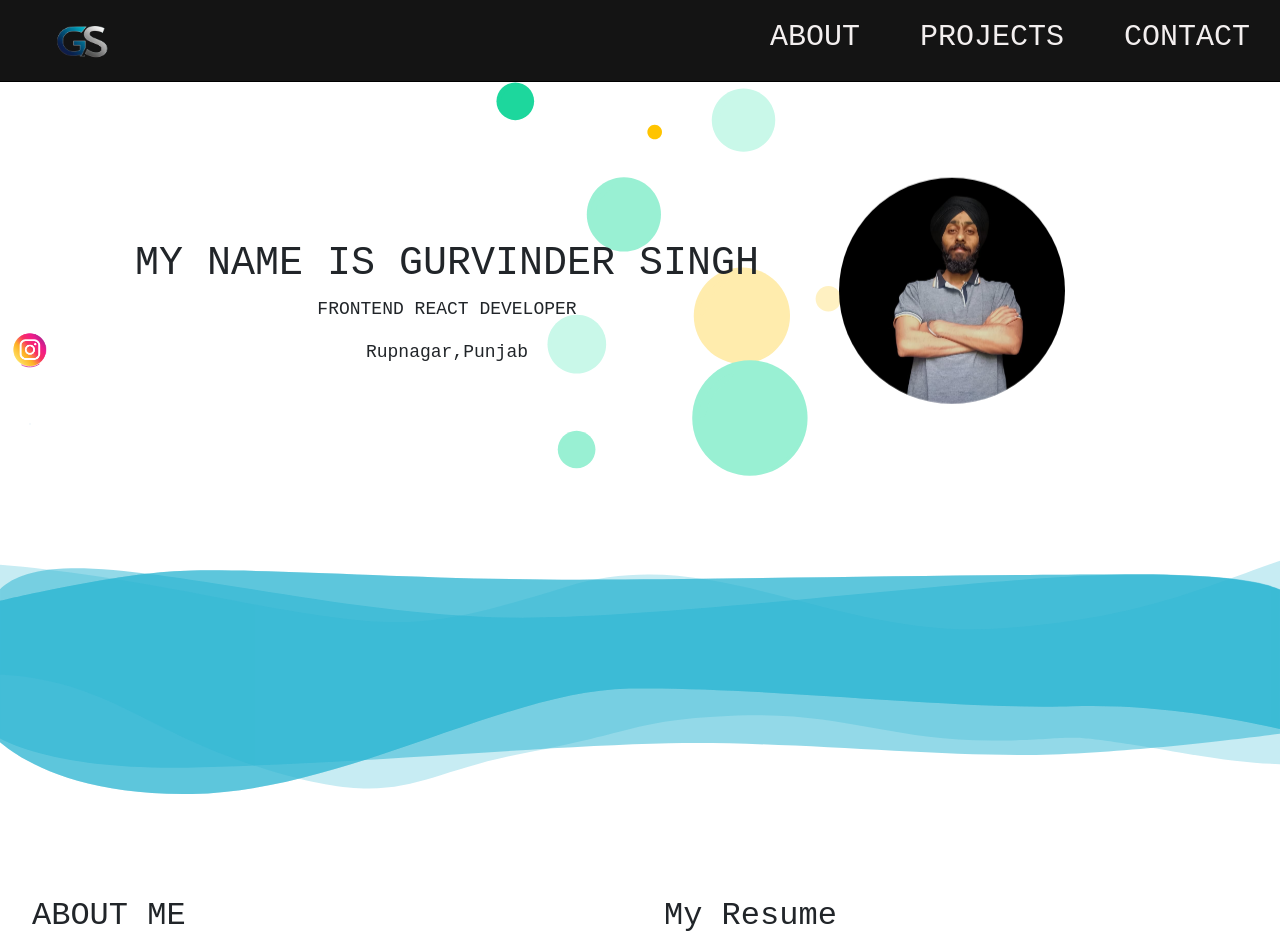
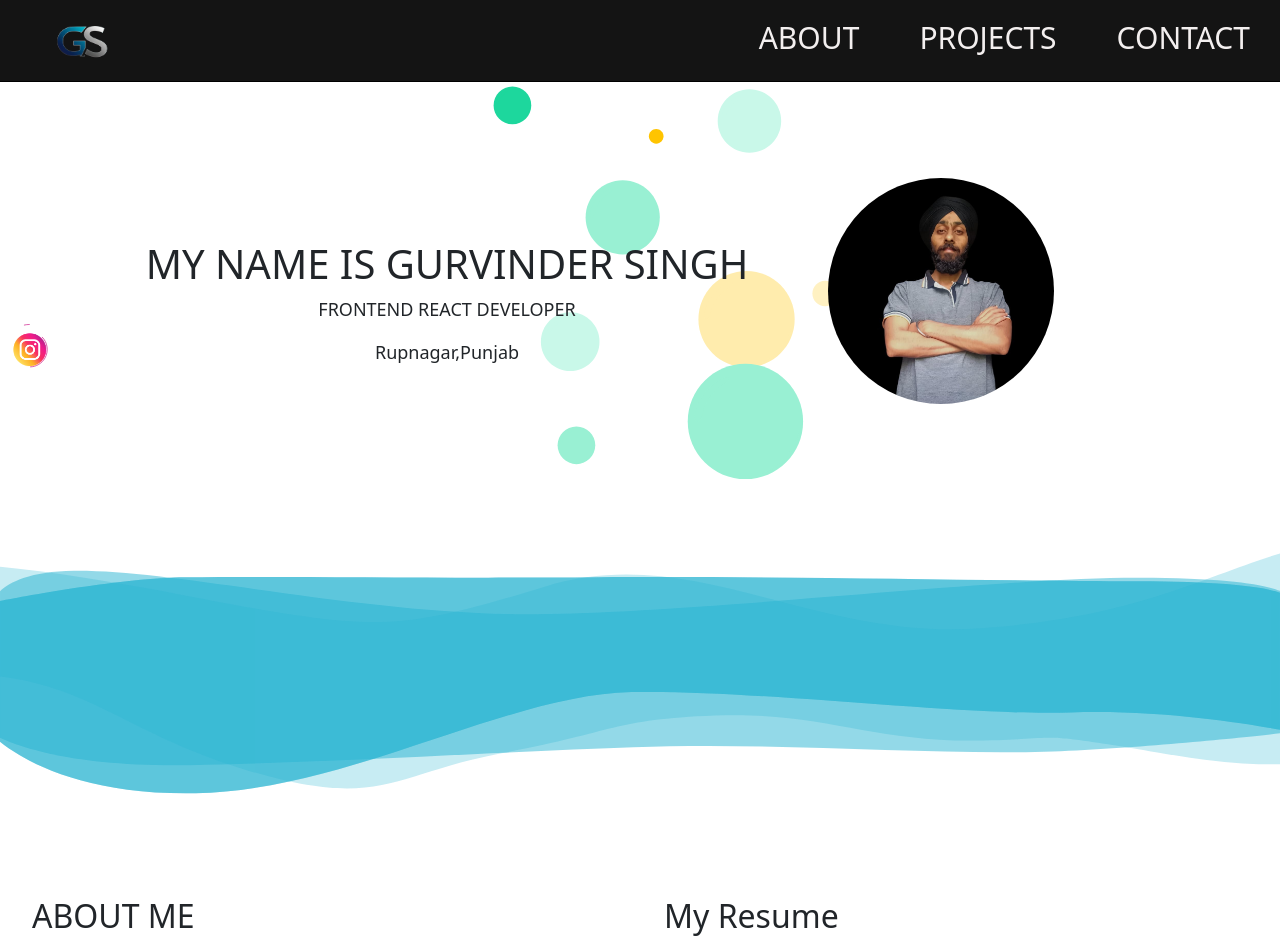
Before and after one commit to Gurvinder-singh12/my-portfolio, a React (Vite) app: page / in a window 1280 px wide. Shown: the top 946 px of the page. Built offline with nearby package versions, Linux system fonts and the light colour scheme.

Commit message:
resume section updated

```diff
--- a/src/App.css
+++ b/src/App.css
@@ -1,5 +1,5 @@
 *{
-    font-family:cursive,Courier New, Courier, monospace;
+    font-family:system-ui, -apple-system, BlinkMacSystemFont, 'Segoe UI', Roboto, Oxygen, Ubuntu, Cantarell, 'Open Sans', 'Helvetica Neue', sans-serif;
     margin: 0;
     padding: 0;
     box-sizing: border-box;
--- a/src/components/Home.jsx
+++ b/src/components/Home.jsx
@@ -65,7 +65,7 @@
         <div className="about-container">
           {/* Left: About Me */}
           <div className="about-text-box">
-            <h2>ABOUT ME</h2>
+            <h2 className="about-headline">ABOUT ME</h2>
             <p>
               Hello! I am a Front End React Developer. Currently building a
               strong and growing skill set in HTML5, CSS3, JavaScript, Redux,
@@ -78,7 +78,7 @@
 
           {/* Right: Resume */}
           <div className="resume-box">
-            <h2>My Resume</h2>
+            <h2 >My Resume</h2>
             <p>You can view my resume online or download it directly.</p>
 
             <div className="resume-buttons">
```
